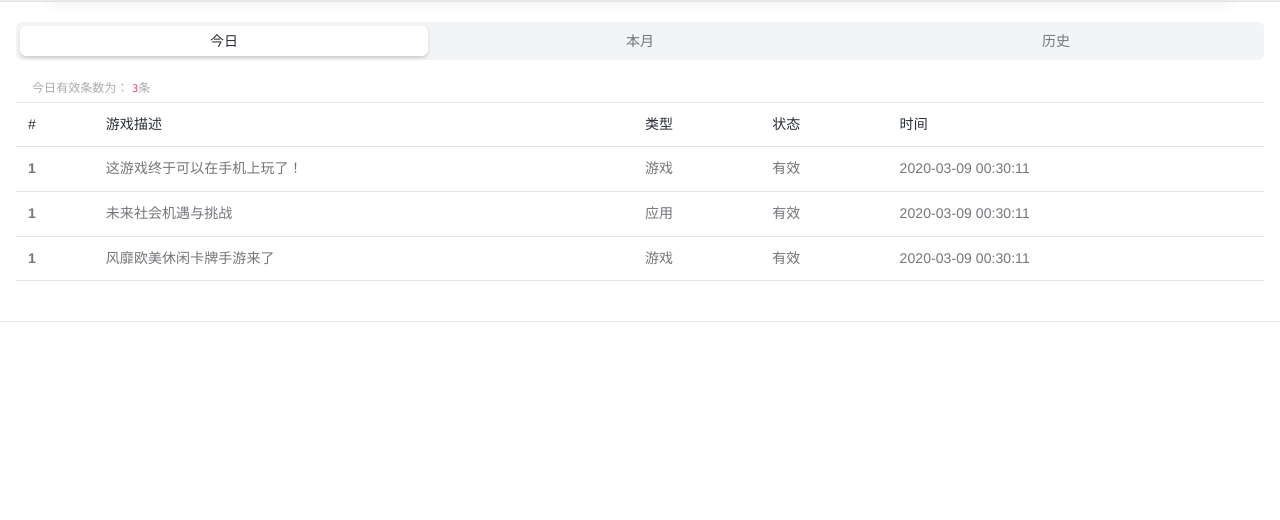
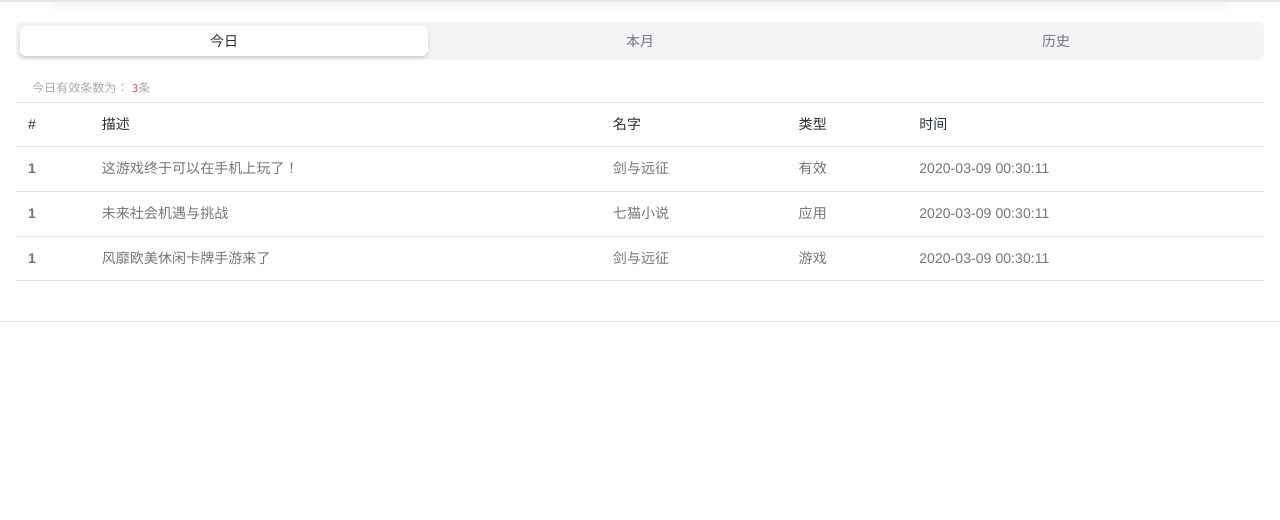
Before and after one commit to Xiaolincolin/api_gzh, a Django app: page /index in a window 1280 px wide. Shown: the part 217-737 px from the top of the page. Run offline with Django 3.2, Linux system fonts and the light colour scheme; some libraries are stand-ins or nearby versions.

```diff
--- a/templates/index.html
+++ b/templates/index.html
@@ -66,9 +66,9 @@
                                 <thead>
                                     <tr>
                                         <th scope="col">#</th>
-                                        <th scope="col">游戏描述</th>
+                                        <th scope="col">描述</th>
+                                        <th scope="col">名字</th>
                                         <th scope="col">类型</th>
-                                        <th scope="col">状态</th>
                                         <th scope="col">时间</th>
                                     </tr>
                                 </thead>
@@ -76,22 +76,22 @@
                                     <tr>
                                         <th scope="row">1</th>
                                         <td>这游戏终于可以在手机上玩了！</td>
-                                        <td>游戏</td>
+                                        <td>剑与远征</td>
                                         <td>有效</td>
                                         <td>2020-03-09 00:30:11</td>
                                     </tr>
                                     <tr>
                                         <th scope="row">1</th>
                                         <td>未来社会机遇与挑战</td>
+                                        <td>七猫小说</td>
                                         <td>应用</td>
-                                        <td>有效</td>
                                         <td>2020-03-09 00:30:11</td>
                                     </tr>
                                     <tr>
                                         <th scope="row">1</th>
                                         <td>风靡欧美休闲卡牌手游来了</td>
+                                        <td>剑与远征</td>
                                         <td>游戏</td>
-                                        <td>有效</td>
                                         <td>2020-03-09 00:30:11</td>
                                     </tr>
                                 </tbody>
```
